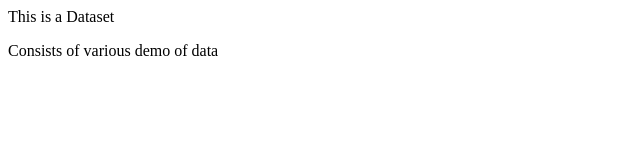
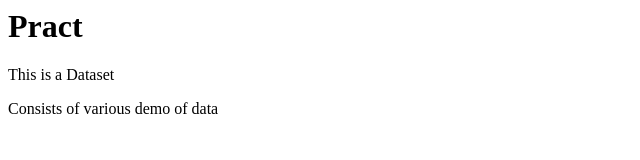
Before and after one commit to Raks209/Practical-ITL, a plain HTML site: page index.html in a window 1280 px wide. Shown: the whole page, without its empty margins (0-640 px from the left). Drawn offline with Linux system fonts and the light colour scheme.

Commit message:
new change occur

```diff
--- a/index.html
+++ b/index.html
@@ -1,2 +1,3 @@
+<h1>Pract</h1>
 <p>This is a Dataset</p>
 <p>Consists of various demo of data</p>
```
